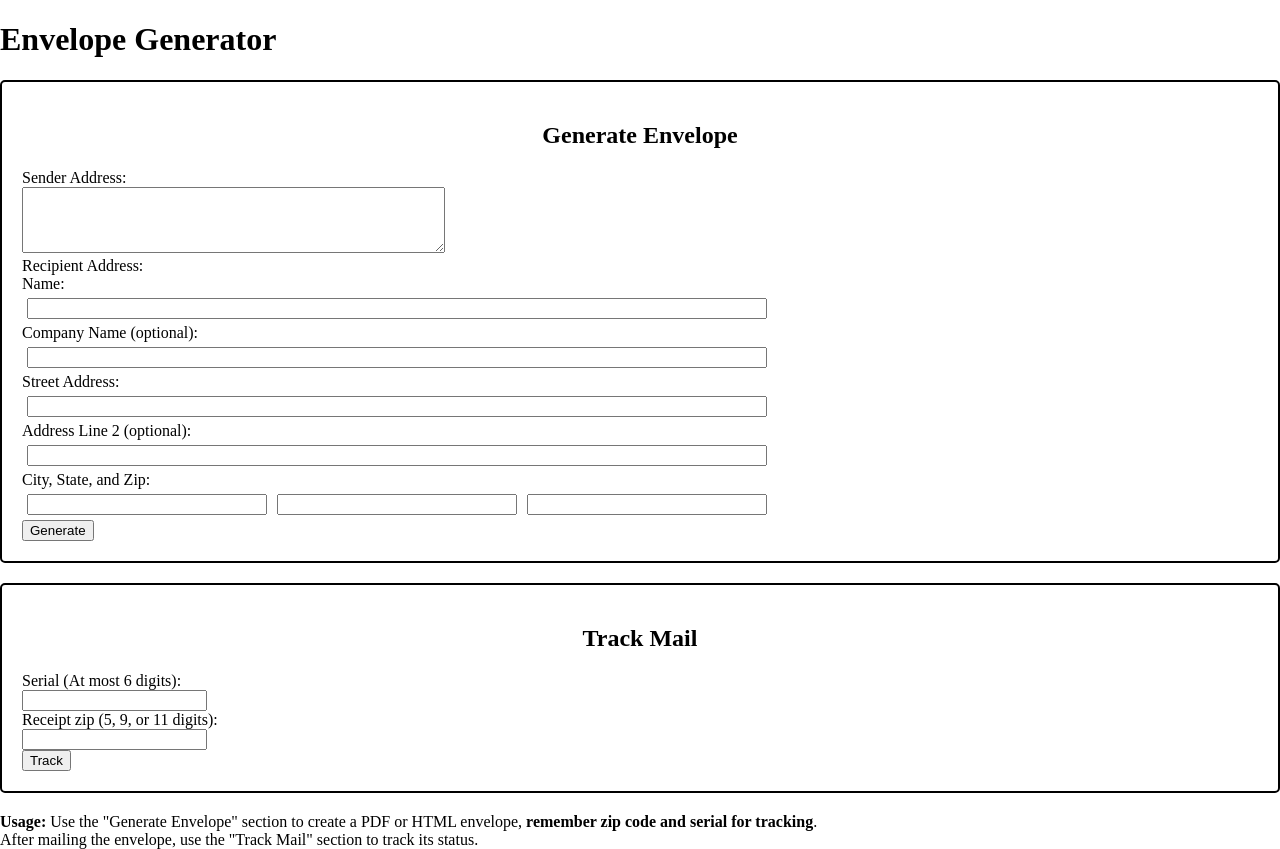
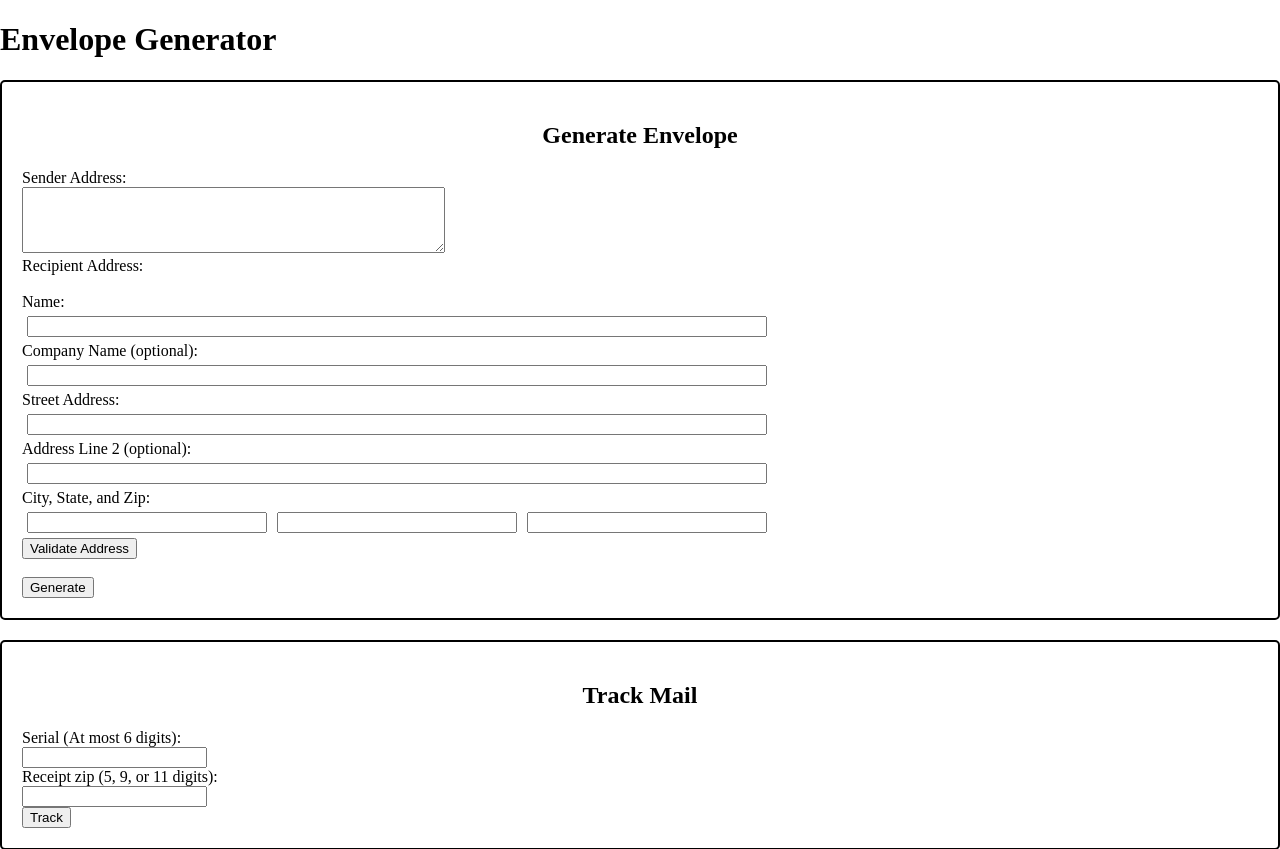
Before and after one commit to 1997cui/envelope, a Flask app: page / in a window 1280 px wide. Shown: the top 849 px of the page. Run offline with Flask 2, Linux system fonts and the light colour scheme.

Commit message:
Add support for auto zip pop up

```diff
--- a/app/templates/generate.html
+++ b/app/templates/generate.html
@@ -9,7 +9,7 @@
 <body>
     <h2>Tracking Information</h2>
     <p>Serial: {{serial}}</p>
-    <p>Receipt ZIP: {{receipt_zip}}</p>
+    <p>Receipt ZIP: {{recipient_zip}}</p>
 
     <h3>Download envelope</h3>
     <a href="{{ url_for('download', type='html') }}">Download as HTML</a>
--- a/app/templates/index.html
+++ b/app/templates/index.html
@@ -26,6 +26,44 @@ h2 {
   margin: 5px;
 }
 </style>
+<script>
+  function validateAddress() {
+    var xhr = new XMLHttpRequest();
+    xhr.open('POST', '/validate_address');
+    xhr.setRequestHeader("Content-Type", "application/x-www-form-urlencoded");
+
+    var address = {
+      firmname: encodeURIComponent(document.querySelector("input[name='recipient_company']").value.trim()),
+      address1: encodeURIComponent(document.querySelector("input[name='recipient_address2']").value.trim()),
+      address2: encodeURIComponent(document.querySelector("input[name='recipient_street']").value.trim()),
+      city: encodeURIComponent(document.querySelector("input[name='recipient_city']").value.trim()),
+      state: encodeURIComponent(document.querySelector("input[name='recipient_state']").value.trim()),
+      zip: encodeURIComponent(document.querySelector("input[name='recipient_zip']").value.trim())
+    };
+
+    var urlencoded_data = Object.entries(address).map(([key, value]) => `${key}=${value}`).join('&');
+
+    xhr.onreadystatechange = function () {
+      if (xhr.readyState === XMLHttpRequest.DONE && xhr.status === 200) {
+        var address = JSON.parse(xhr.responseText);
+
+        if (address.error) {
+          // handle error - display message, etc.
+          alert('Error validating address: ' + address.error);
+        } else {
+          document.querySelector("input[name='recipient_company']").value = address.firmname;
+          document.querySelector("input[name='recipient_address2']").value = address.address1;
+          document.querySelector("input[name='recipient_street']").value = address.address2;
+          document.querySelector("input[name='recipient_city']").value = address.city;
+          document.querySelector("input[name='recipient_state']").value = address.state;
+          document.querySelector("input[name='recipient_zip']").value = address.zip5 + address.zip4 + address.dp;
+        }
+      }
+    };
+
+    xhr.send(urlencoded_data);
+  }
+</script>
 </head>
 <body>
   <h1>Envelope Generator</h1>
@@ -37,6 +75,7 @@ h2 {
 		<textarea name="sender_address" rows="4" cols="50"></textarea><br>
 
 		<label>Recipient Address:</label><br>
+<br>
     <label for="recipient_name">Name:</label><br>
     <div class="flex-container">
       <input type="text" name="recipient_name" maxlength="100" class="flex-item"><br>
@@ -58,7 +97,9 @@ h2 {
         <input type="text" name="recipient_city" maxlength="100" style="width: 30%;" class="flex-item">
         <input type="text" name="recipient_state" maxlength="2" minlength="2" style="width: 10%;" class="flex-item">
         <input type="text" name="recipient_zip" maxlength="11" pattern="\d*" title="Enter 5, 9, or 11 digits" style="width: 20%;" class="flex-item"><br/>
-      </div>
+    </div>
+    <button onclick="validateAddress();" type="button">Validate Address</button>
+    <br/><br/>
 		<input type="submit" value="Generate" name="generate">
 	</form>
   </div>
--- a/app/usps_api.py
+++ b/app/usps_api.py
@@ -4,11 +4,14 @@ from . import config
 import redis
 import datetime
 import time
-import copy
 import sys
+import xmltodict
+import urllib.parse
+import html
 
 USPS_API_URL="https://services.usps.com"
 USPS_SERVICE_API_BASE="https://iv.usps.com/ivws_api/informedvisapi"
+USPS_ADDRESS_API_URL = 'https://secure.shippingapis.com/ShippingAPI.dll'
 
 headers = {'Content-type': 'application/json'}
 
@@ -73,6 +76,61 @@ def get_piece_tracking(imb: str):
     response = requests.get(url, headers=get_authorization_header())
     return response.json()
 
+def get_USPS_standardized_address(address):
+    req = ""
+    if 'firmname' in address:
+        req += f"<FirmName>{address['firmname']}</FirmName>"
+    req += str(f"""
+        <Address1>{address['address1']}</Address1>
+        <Address2>{address['address2']}</Address2>
+        <City>{address['city']}</City>
+        <State>{address['state']}</State>
+        <Zip5>{address['zip5']}</Zip5>
+    """)
+    if 'zip4' in address:
+        req += f"<Zip4>{address['zip4']}</Zip4>"
+    else:
+        req += "<Zip4/>"
+
+    address_xml = f"""
+    <Address ID="0">{req}</Address>
+    """
+
+    request_xml = f"""
+    <AddressValidateRequest USERID="{config.USPS_WEBAPI_USERNAME}">
+        <Revision>1</Revision>
+        {address_xml}
+    </AddressValidateRequest>
+    """
+    print(request_xml)
+
+    response = requests.get(USPS_ADDRESS_API_URL, params={'API': 'Verify', 'XML': request_xml})
+    response_dict = xmltodict.parse(response.content)
+    print(response_dict)
+
+    if 'Error' in response_dict:
+        return {'error': html.unescape(response_dict['Error']['Description'])}
+
+    if 'Error' in response_dict['AddressValidateResponse']['Address']:
+        return {'error': html.unescape(response_dict['AddressValidateResponse']['Address']['Error']['Description'])}
+
+    if 'Address1' not in response_dict['AddressValidateResponse']['Address']:
+        response_dict['AddressValidateResponse']['Address']['Address1'] = ''
+    if 'FirmName' not in response_dict['AddressValidateResponse']['Address']:
+        response_dict['AddressValidateResponse']['Address']['FirmName'] = ''
+    standardized_address = {
+        'firmname': response_dict['AddressValidateResponse']['Address']['FirmName'],
+        'address1': response_dict['AddressValidateResponse']['Address']['Address1'],
+        'address2': response_dict['AddressValidateResponse']['Address']['Address2'],
+        'city': response_dict['AddressValidateResponse']['Address']['City'],
+        'state': response_dict['AddressValidateResponse']['Address']['State'],
+        'zip5': response_dict['AddressValidateResponse']['Address']['Zip5'],
+        'zip4': response_dict['AddressValidateResponse']['Address']['Zip4'],
+        'dp': response_dict['AddressValidateResponse']['Address']['DeliveryPoint'],
+    }
+
+    return standardized_address
+
 
 if __name__ == "__main__":
     print(get_piece_tracking(sys.argv[1]))
--- a/app/views.py
+++ b/app/views.py
@@ -45,14 +45,21 @@ def generate():
     try:
         recipient_zip = int(request.form['recipient_zip'])
     except:
-        response = "Serial number or receipt zip is not number!"
+        response = "Recipient zip is not number!"
         return response
+    if len(str(request.form['recipient_zip'])) < 5:
+        response = "Invalid recipient zip"
+        return response
+    zip = zip5 = str(request.form['recipient_zip'])[:5]
+    if len(str(request.form['recipient_zip'])) > 5:
+        zip4 = str(request.form['recipient_zip'])[5:9]
+        zip = f"{zip5}-{zip4}"
     recipient_address_parts = [
         recipient_name,
         recipient_company,
         recipient_street,
         recipient_address2,
-        f"{recipient_city}, {recipient_state}, {request.form['recipient_zip']}"
+        f"{recipient_city}, {recipient_state}, {zip}"
     ]
     recipient_address = '\n'.join(filter(bool, recipient_address_parts))
     serial = generate_serial()
@@ -107,3 +114,25 @@ def track():
         return render_template("tracking.html", error_message=result['message'])
     else:
         return render_template("tracking.html", data=result['data'])
+
+@app.route('/validate_address', methods=['POST'])
+def validate_address():
+    zip = str(request.form['zip'])
+    zip5 = zip[:5]
+    print("!!!", zip5)
+    address = {
+        'address1': request.form['address1'],
+        'address2': request.form['address2'],
+        'city': request.form['city'],
+        'state': request.form['state'],
+        'zip5': zip5,
+    }
+    if len(zip) >= 9:
+        address['zip4'] = zip[5:9]
+    if len(zip) >= 11:
+        address['dp'] = zip[9:11]
+    if len(request.form['firmname']) > 0:
+        address['firmname'] = request.form['firmname']
+    standardized_address = usps_api.get_USPS_standardized_address(address)
+
+    return jsonify(standardized_address)
```
